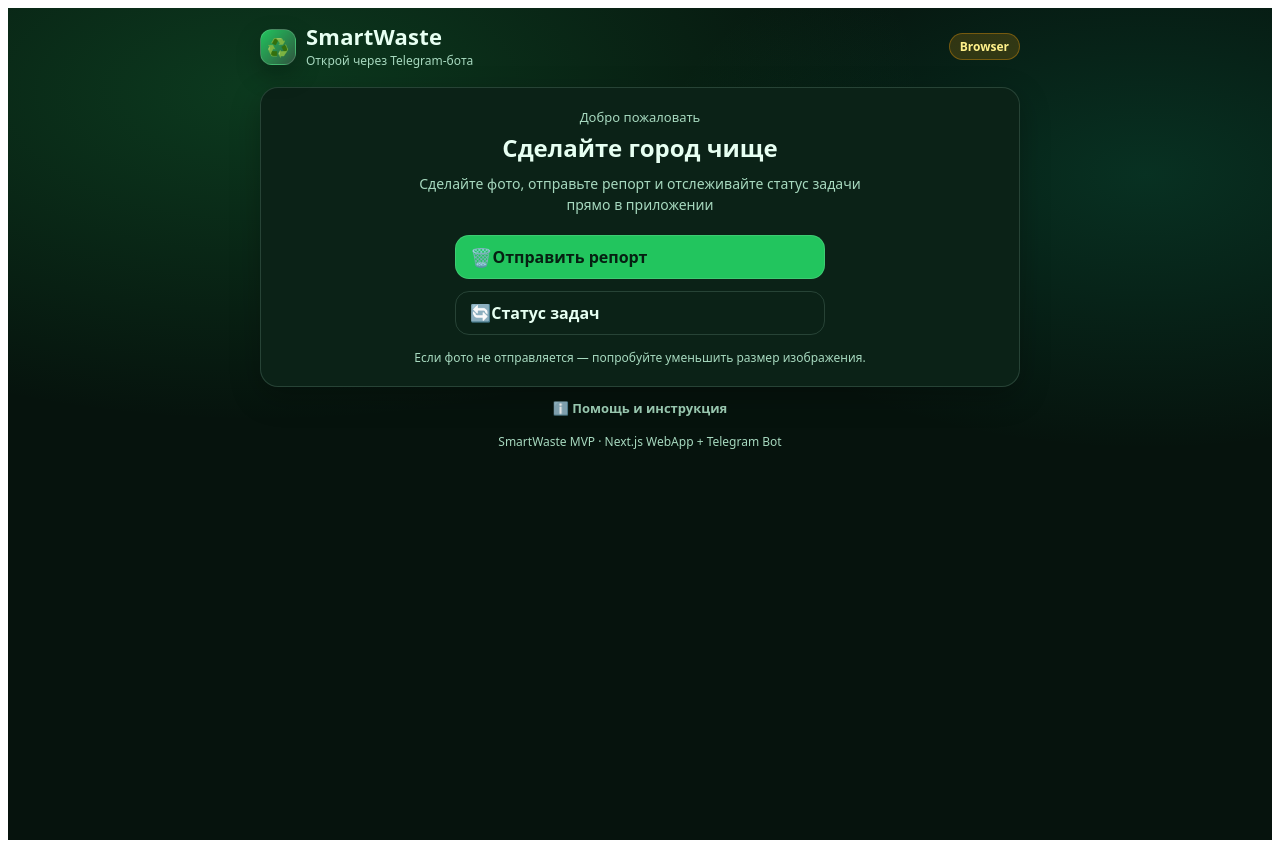
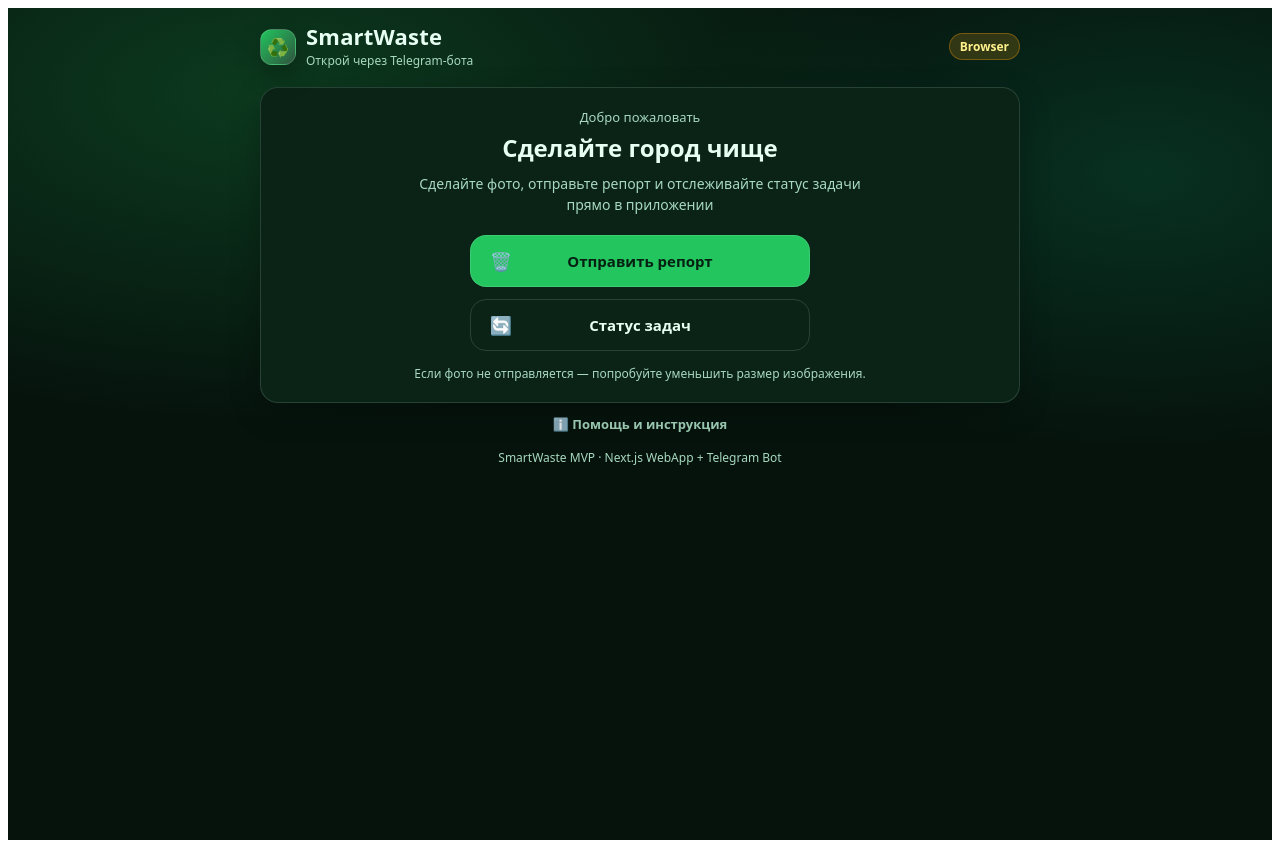
Before and after one commit to imsiw/smartwaste-webapp, a Next.js app: page / in a window 1280 px wide. Built offline with nearby package versions, Linux system fonts and the light colour scheme.

Commit message:
LAST ONE

```diff
--- a/app/page.tsx
+++ b/app/page.tsx
@@ -167,8 +167,9 @@
                   maxWidth: 340,
                 }}
               >
-                <span style={{ fontSize: 18, lineHeight: 1 }}>🗑️</span>
-                <span>Отправить репорт</span>
+                <span style={btnIconSlot()}>🗑️</span>
+                <span style={btnTextSlot()}>Отправить репорт</span>
+                <span style={btnIconSlot()} aria-hidden />
               </Link>
 
               <Link
@@ -179,8 +180,9 @@
                   maxWidth: 340,
                 }}
               >
-                <span style={{ fontSize: 17, lineHeight: 1 }}>🔄</span>
-                <span>Статус задач</span>
+                <span style={btnIconSlot()}>🔄</span>
+                <span style={btnTextSlot()}>Статус задач</span>
+                <span style={btnIconSlot()} aria-hidden />
               </Link>
             </div>
 
@@ -258,10 +260,13 @@
 
 function primaryBtn(bg: string, color: string): React.CSSProperties {
   return {
-    display: "inline-flex",
+    display: "grid",
+    gridTemplateColumns: "24px 1fr 24px",
     alignItems: "center",
-    padding: "10px 14px",
-    borderRadius: 14,
+    boxSizing: "border-box",
+    minHeight: 52,
+    padding: "0 18px",
+    borderRadius: 16,
     textDecoration: "none",
     background: bg,
     color,
@@ -273,16 +278,38 @@
 
 function secondaryBtn(color: string, border: string): React.CSSProperties {
   return {
-    display: "inline-flex",
+    display: "grid",
+    gridTemplateColumns: "24px 1fr 24px",
     alignItems: "center",
-    padding: "10px 14px",
-    borderRadius: 14,
+    boxSizing: "border-box",
+    minHeight: 52,
+    padding: "0 18px",
+    borderRadius: 16,
     textDecoration: "none",
     background: "transparent",
     color,
     fontWeight: 800,
     border: `1px solid ${border}`,
     transition: "transform 120ms ease, opacity 120ms ease",
+  };
+}
+
+function btnIconSlot(): React.CSSProperties {
+  return {
+    width: 24,
+    display: "flex",
+    alignItems: "center",
+    justifyContent: "center",
+    fontSize: 18,
+    lineHeight: 1,
+  };
+}
+
+function btnTextSlot(): React.CSSProperties {
+  return {
+    textAlign: "center",
+    fontSize: 15,
+    lineHeight: 1.1,
   };
 }
 
```
